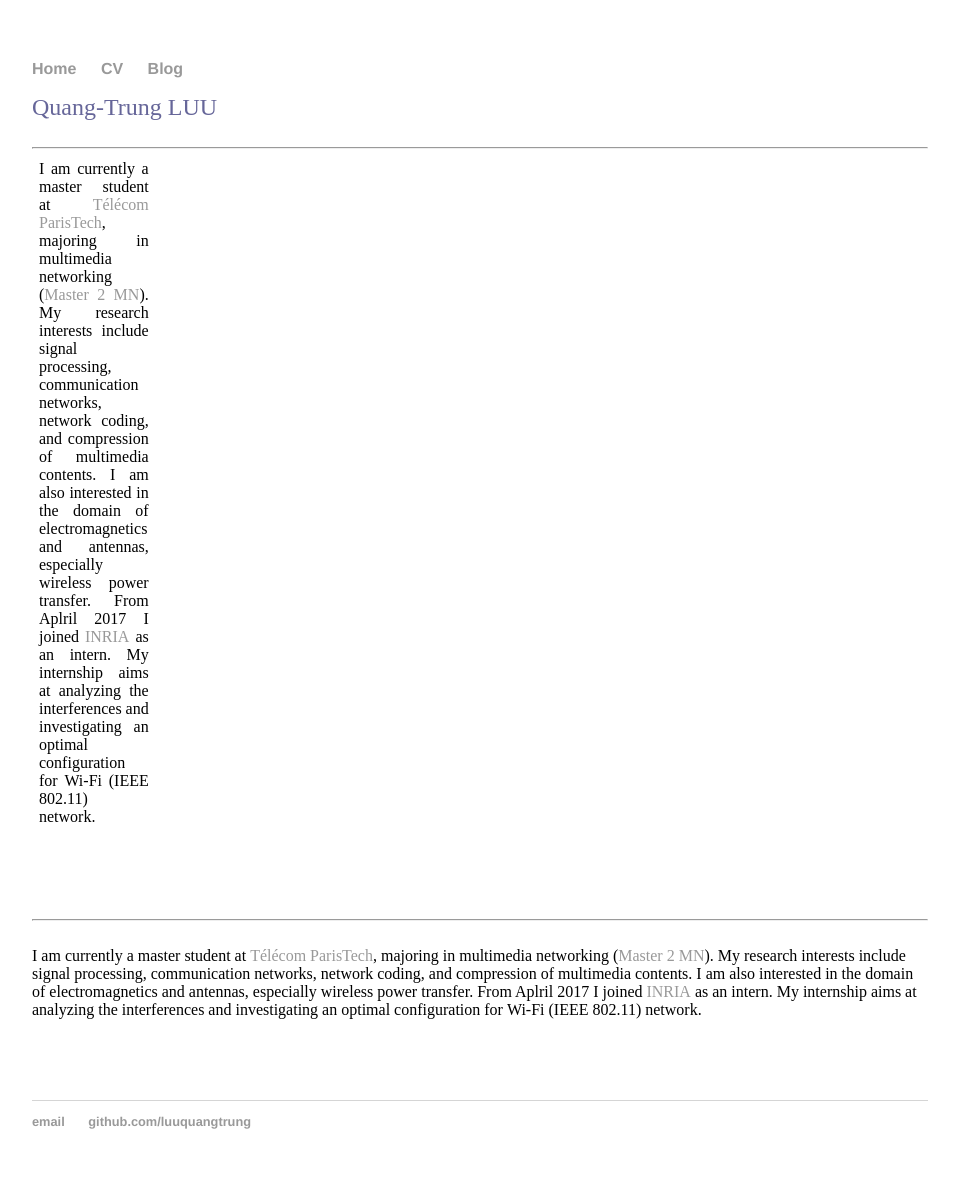
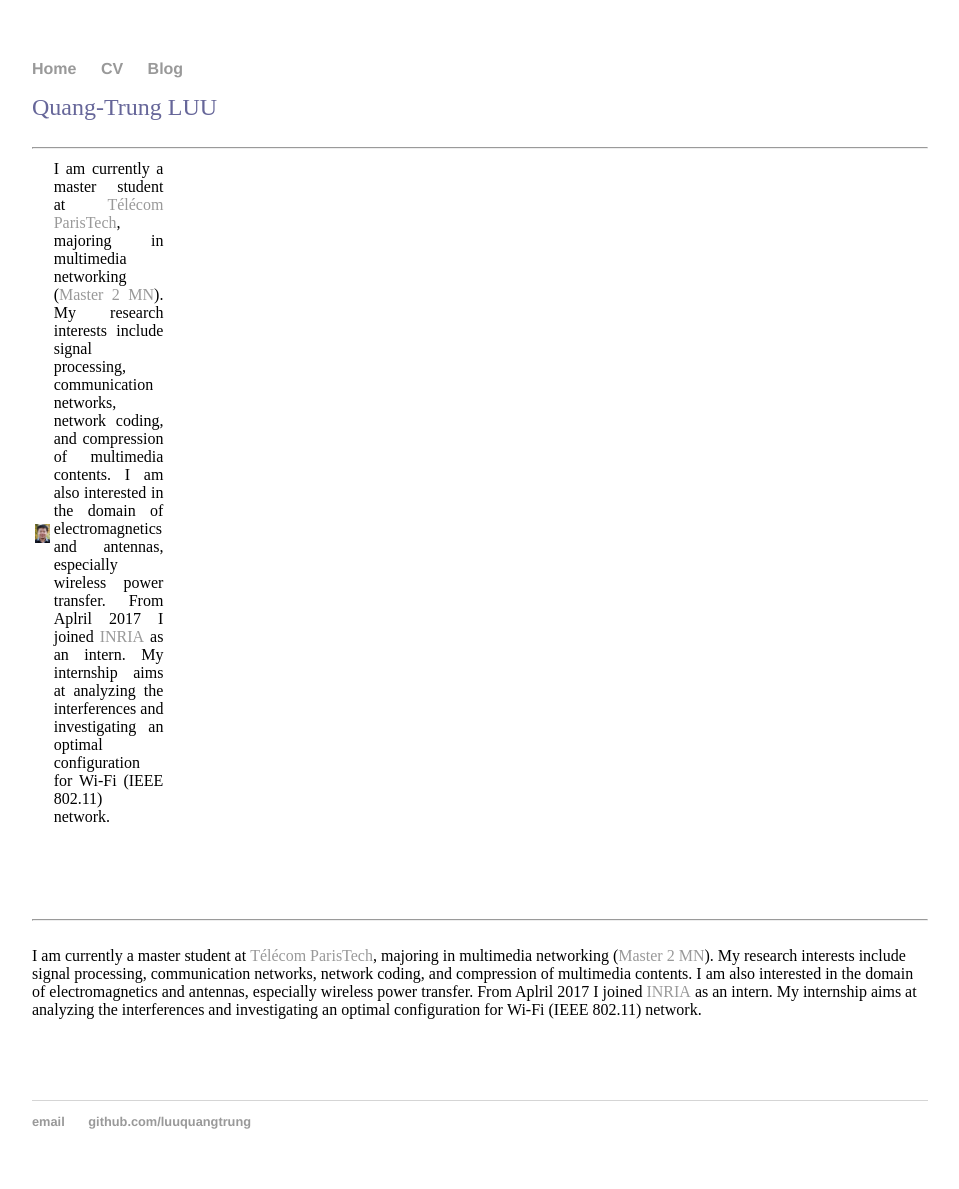
Before and after one commit to luuquangtrung/luuquangtrung.github.io_v1, a Jekyll site: the page built from index.html, in a window 1280 px wide. Shown: the whole page, without its empty margins (160-1119 px from the left). Built offline with Jekyll 4.4.1, drawn with Linux system fonts in a browser that asks for light colours.

Commit message:
Update index.html

```diff
--- a/index.html
+++ b/index.html
@@ -8,7 +8,7 @@
 
 <hr>
 <div>
-<table width = "12.5%" style = "border: 0px solid white; align = center">
+<table width = "15%" style = "border: 0px solid white; align = center">
    <tr >
         <td width="40%" style = "border: 0px solid white" align = "">
         <img style="display:block;" width = "100%" src = "/asset/profile/cv3_small.jpg">
```
